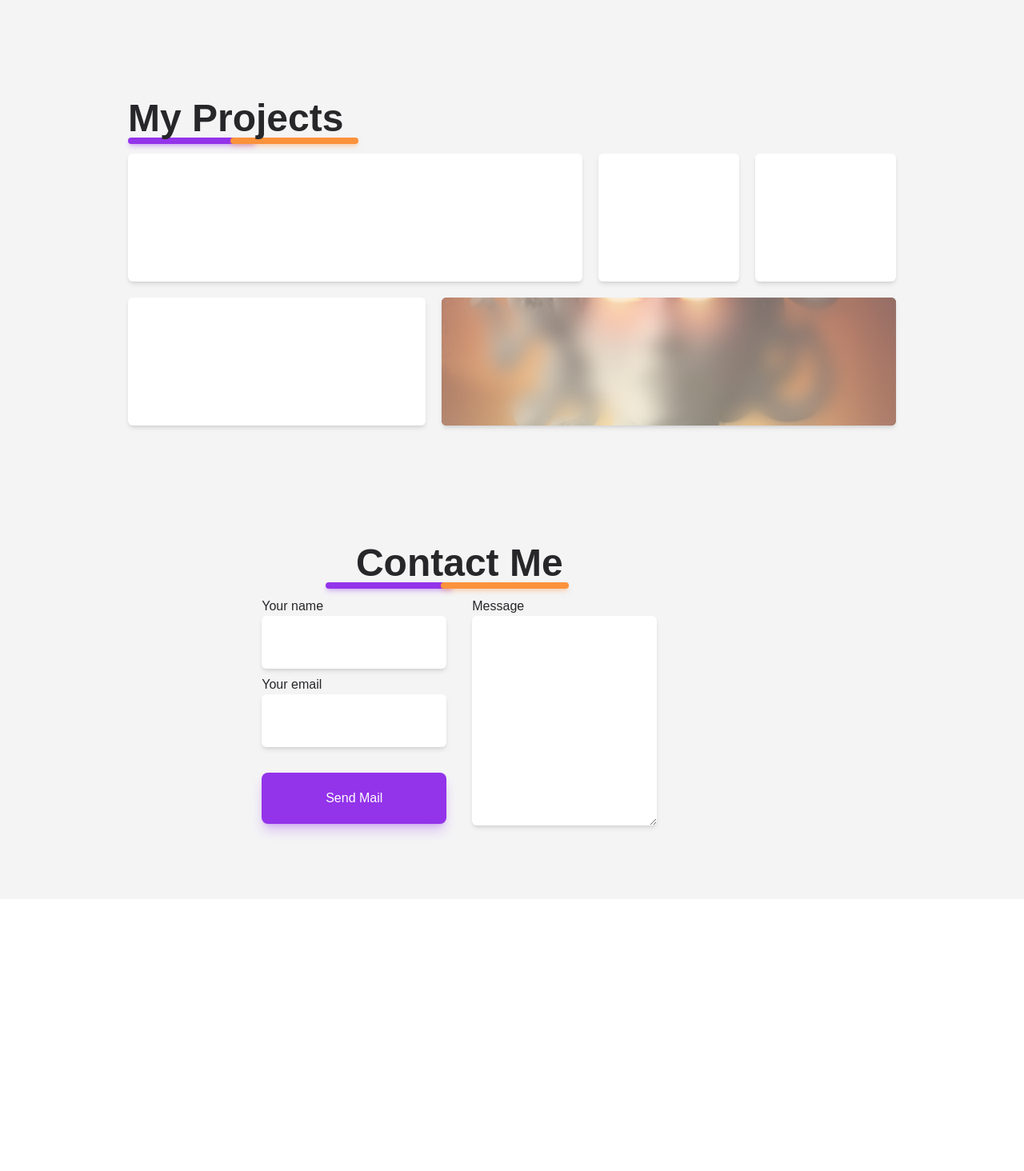
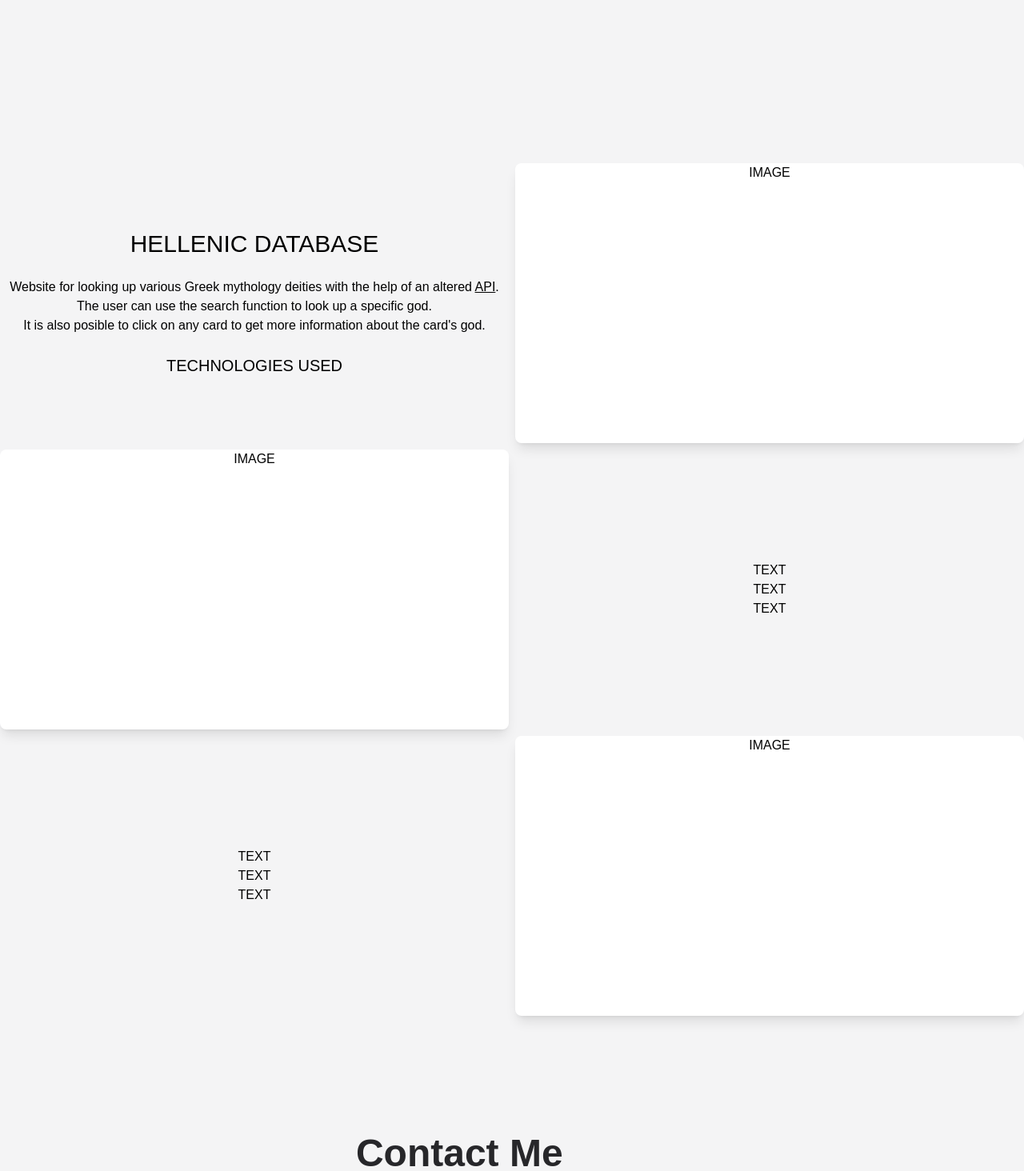
Before and after one commit to Matdrox/portfolio, a React (Create React App) app: page / in a window 1280 px wide. Shown: the part 676-2140 px from the top of the page at 80% size. Before the commit the page ends 1800 px from the top, so only its background shows below. Built offline with nearby package versions, Linux system fonts and the light colour scheme.

Commit message:
Updated 'Projects' Page

```diff
--- a/src/components/Page1.js
+++ b/src/components/Page1.js
@@ -16,7 +16,7 @@ const Page1 = ({ fontColor, lang }) => {
 
   return (
     <div
-      className='flex flex-col-reverse text-center justify-center items-center h-screen min-w-screen content-center space-y-20 space-y-reverse
+      className='flex flex-col-reverse text-center justify-center items-center h-[110vh] min-w-screen content-center space-y-20 space-y-reverse
     md:flex-row md:space-x-40 md:text-left'
     >
       <div
--- a/src/components/Page2.js
+++ b/src/components/Page2.js
@@ -4,41 +4,116 @@ import imgMedusa from '../img/Medusa.jpg';
 
 const Page2 = ({ fontColor, lang }) => {
   // TEXT, IMAGE - IMAGE, TEXT - TEXT, IMAGE
-	const [isOpen, setIsOpen] = useState(false);
   return (
-		<div className='grid place-items-center min-w-screen'>
-			<div className='grid gap-5 w-3/4 lg:grid-cols-5'>
-				<div
-					className={`${fontColor} relative transition duration-200 text-5xl font-extrabold lg:col-span-5 lg:grid lg:grid-cols-2`}
+    // <div className='grid place-items-center min-w-screen'>
+    // 	<div className='grid gap-5 w-3/4 lg:grid-cols-5'>
+    // 		<div
+    // 			className={`${fontColor} relative transition duration-200 text-5xl font-extrabold lg:col-span-5 lg:grid lg:grid-cols-2`}
+    // 		>
+    // 			<p className='z-10'>{lang ? 'My Projects' : 'Mi Projectos'}</p>
+    // 			<div className='bg-purple-600 shadow-md shadow-purple-600/30 absolute -bottom-2 left-0 h-2 w-40 rounded-md'></div>
+    // 			<div className='bg-orange-400 shadow-md shadow-orange-400/30 absolute -bottom-2 left-32 h-2 w-40 rounded-md'></div>
+    // 		</div>
+    // 		<motion.div
+    // 			className='h-40 bg-white shadow-md rounded-md lg:col-span-3'
+    // 			onClick={() => setIsOpen(!isOpen)}
+    // 		>
+    // 			{isOpen && (
+    // 				<motion.div class='h-64 bg-white shadow-md rounded-md'></motion.div>
+    // 			)}
+    // 		</motion.div>
+    // 		<motion.div className='h-40 bg-white shadow-md rounded-md'></motion.div>
+    // 		<motion.div className='h-40 bg-white shadow-md rounded-md'></motion.div>
+    // 		<motion.div className='h-40 bg-white shadow-md rounded-md lg:col-span-2'></motion.div>
+    // 		<motion.div className='relative h-40 shadow-md rounded-md lg:col-span-3'>
+    // 			<img
+    // 				src={imgMedusa}
+    // 				className='object-cover w-full h-full rounded-md'
+    // 			/>
+    // 			<div className='bg-white absolute top-0 w-full rounded-md bg-clip-padding h-full backdrop-filter backdrop-blur-md bg-opacity-40'></div>
+    // 		</motion.div>
+    // 		{/* <motion.div className='h-40 bg-white shadow-md rounded-md lg:col-span-3'></motion.div> */}
+    // 		{/* <p>
+    //       Lorem ipsum dolor sit amet consectetur adipisicing elit. Maxime
+    //       mollitia
+    //     </p> */}
+    // 	</div>
+    // </div>
+    <div className='grid grid-cols-1 gap-2 lg:grid-cols-2'>
+      <motion.div
+        className='min-h-[350px] flex flex-col justify-center items-center text-center'
+        initial={{ opacity: 0 }}
+        whileInView={{ opacity: 1 }}
+        viewport={{ once: false }}
       >
-					<p className=' z-10'>{lang ? 'My Projects' : 'Mi Projectos'}</p>
-					<div className='bg-purple-600 shadow-md shadow-purple-600/30 absolute -bottom-2 left-0 h-2 w-40 rounded-md'></div>
-					<div className='bg-orange-400 shadow-md shadow-orange-400/30 absolute -bottom-2 left-32 h-2 w-40 rounded-md'></div>
-				</div>
+        <h1 className='text-3xl'>HELLENIC DATABASE</h1>
+        <br />
+        <p>
+          Website for looking up various Greek mythology deities with the help
+          of an altered{' '}
+          <a
+            href='https://www.npmjs.com/package/greek-mythology-data'
+            target='_blank'
+            className='underline'
+          >
+            API
+          </a>
+          . <br />
+          The user can use the search function to look up a specific god.
+          <br />
+          It is also posible to click on any card to get more information about
+          the card's god.
+        </p>
+        <br />
+        <h2 className='text-xl'>TECHNOLOGIES USED</h2>
+      </motion.div>
       <motion.div
-					className='h-40 bg-white shadow-md rounded-md lg:col-span-3'
-					onClick={() => setIsOpen(!isOpen)}
+        className='bg-white rounded-lg shadow-lg min-h-[350px] text-center'
+        transition={{ delay: 0.4 }}
+        initial={{ opacity: 0, y: '20%' }}
+        whileInView={{ opacity: 1, y: '0' }}
+        viewport={{ once: false }}
       >
-					{isOpen && (
-						<motion.div class='h-64 bg-white shadow-md rounded-md'></motion.div>
-					)}
+        IMAGE
       </motion.div>
-				<motion.div className='h-40 bg-white shadow-md rounded-md'></motion.div>
-				<motion.div className='h-40 bg-white shadow-md rounded-md'></motion.div>
-				<motion.div className='h-40 bg-white shadow-md rounded-md lg:col-span-2'></motion.div>
-				<motion.div className='relative h-40 shadow-md rounded-md lg:col-span-3'>
-					<img
-						src={imgMedusa}
-						className='object-cover w-full h-full rounded-md'
-					/>
-					<div className='bg-white absolute top-0 w-full rounded-md bg-clip-padding h-full backdrop-filter backdrop-blur-md bg-opacity-40'></div>
+      <motion.div
+        className='bg-white rounded-lg shadow-lg min-h-[350px] text-center'
+        transition={{ delay: 0.4 }}
+        initial={{ opacity: 0, y: '20%' }}
+        whileInView={{ opacity: 1, y: '0' }}
+        viewport={{ once: false }}
+      >
+        IMAGE
       </motion.div>
-				{/* <motion.div className='h-40 bg-white shadow-md rounded-md lg:col-span-3'></motion.div> */}
-				{/* <p>
-          Lorem ipsum dolor sit amet consectetur adipisicing elit. Maxime
-          mollitia
-        </p> */}
-			</div>
+      <motion.div
+        className='min-h-[350px] flex flex-col justify-center items-center'
+        initial={{ opacity: 0 }}
+        whileInView={{ opacity: 1 }}
+        viewport={{ once: false }}
+      >
+        <p>TEXT</p>
+        <p>TEXT</p>
+        <p>TEXT</p>
+      </motion.div>
+      <motion.div
+        className='min-h-[350px] flex flex-col justify-center items-center'
+        initial={{ opacity: 0 }}
+        whileInView={{ opacity: 1 }}
+        viewport={{ once: false }}
+      >
+        <p>TEXT</p>
+        <p>TEXT</p>
+        <p>TEXT</p>
+      </motion.div>
+      <motion.div
+        className='bg-white rounded-lg shadow-lg min-h-[350px] text-center'
+        transition={{ delay: 0.4 }}
+        initial={{ opacity: 0, y: '20%' }}
+        whileInView={{ opacity: 1, y: '0' }}
+        viewport={{ once: false }}
+      >
+        IMAGE
+      </motion.div>
     </div>
   );
 };
--- a/src/components/Page3.js
+++ b/src/components/Page3.js
@@ -4,7 +4,7 @@ import Button from './buttons/Button';
 
 const Result = ({ lang }) => {
   return (
-    <div className='text-white p-2 bg-orange-400 shadow-lg shadow-orange-400/30 rounded-md w-full h-max md:col-span-4 row-start-5'>
+    <div className='text-white p-2 bg-orange-400 shadow-lg shadow-orange-400/30 rounded-md w-full h-max lg:col-span-4 row-start-5'>
       {lang
         ? 'Thank you for your message! I will respond to it ASAP.'
         : 'Gratias por tu message! Io respondera tosto a illo.'}
@@ -46,24 +46,24 @@ const Page3 = ({ fontColor, lang }) => {
     <div className='-mt-52 grid place-items-center h-screen'>
       <form
         className='mt-52 w-11/12 flex-row align-middle
-        md:grid md:gap-8 md:grid-cols-5 md:grid-rows-4 md:w-auto md:h-auto'
+        lg:grid lg:gap-8 lg:grid-cols-5 lg:grid-rows-4 lg:w-auto lg:h-auto'
         ref={form}
         onSubmit={sendEmail}
       >
         <div
           className={`${fontColor} text-center relative w-full text-5xl font-extrabold
-          md:row-start-1 md:col-span-4`}
+          lg:row-start-1 lg:col-span-4`}
         >
-          <p className='relative bottom-5 md:top-8'>
+          <p className='relative bottom-5 lg:top-8'>
             {lang ? 'Contact Me' : 'Contacto Me'}
           </p>
           <div
             className='bg-purple-600 shadow-md shadow-purple-600/30 absolute bottom-3 left-12 h-2 w-40 rounded-md
-          md:top-[80px] md:left-20'
+          lg:top-[80px] lg:left-20'
           ></div>
           <div
             className='bg-orange-400 shadow-md shadow-orange-400/30 absolute bottom-3 left-44 h-2 w-40 rounded-md
-          md:top-[80px] md:left-56'
+          lg:top-[80px] lg:left-56'
           ></div>
         </div>
 
```
Lines whose indentation alone changed are shown as unchanged.
